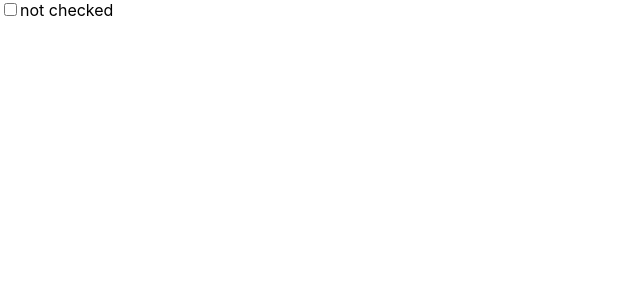
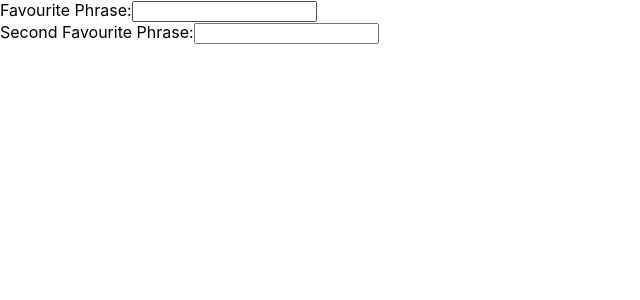
Before and after one commit to SatYu26/Learning-React, a React (Create React App) app: page / in a window 1280 px wide. Shown: the top 300 px of the page, without its empty margins (0-640 px from the left). Built offline with nearby package versions, Linux system fonts and the light colour scheme.

Commit message:
Updating with the useEffect dependency array

```diff
--- a/src/index.js
+++ b/src/index.js
@@ -2,21 +2,31 @@ import React, { useState, useEffect } from "react";
 import ReactDOM from "react-dom";
 import "./index.css";
 
-function Checkbox() {
-  const [checked, setChecked] = useState(false);
+function App() {
+  const [val, setVal] = useState("");
+  const [val2, setVal2] = useState("");
+
   useEffect(() => {
-    alert(`checked: ${checked.toString()}`);
-  });
+    console.log(`field 1: ${val}`);
+  }, [val]);
+
+  useEffect(() => {
+    console.log(`field 1: ${val2}`);
+  }, [val2]);
+
   return (
     <React.Fragment>
-      <input
-        type="Checkbox"
-        value={checked}
-        onChange={() => setChecked((checked) => !checked)}
-      />
-      {checked ? "checked" : "not checked"}
+      <label>
+        Favourite Phrase:
+        <input value={val} onChange={(e) => setVal(e.target.value)} />
+      </label>
+      <br />
+      <label>
+        Second Favourite Phrase:
+        <input value={val2} onChange={(e) => setVal2(e.target.value)} />
+      </label>
     </React.Fragment>
   );
 }
 
-ReactDOM.render(<Checkbox />, document.getElementById("root"));
+ReactDOM.render(<App />, document.getElementById("root"));
```
